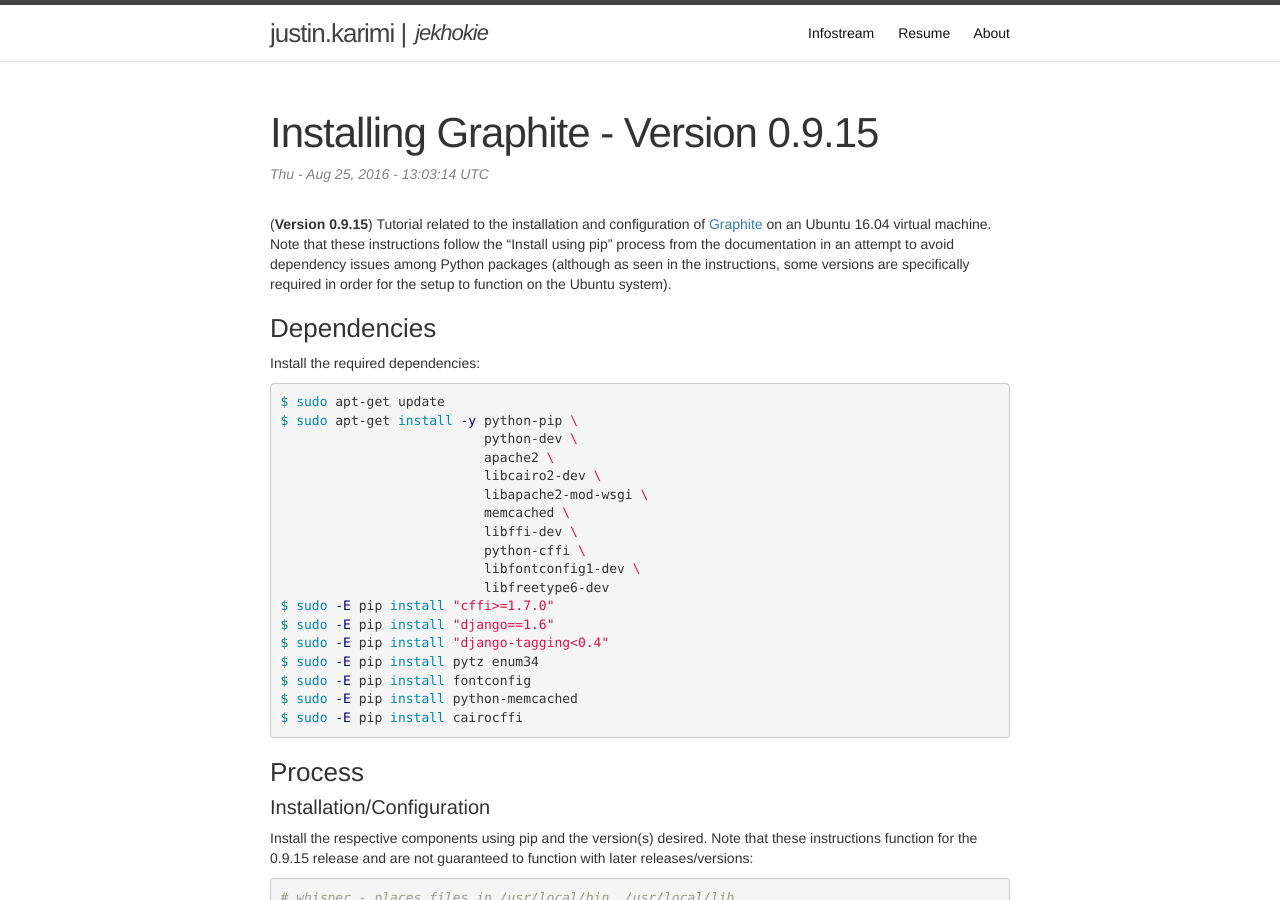
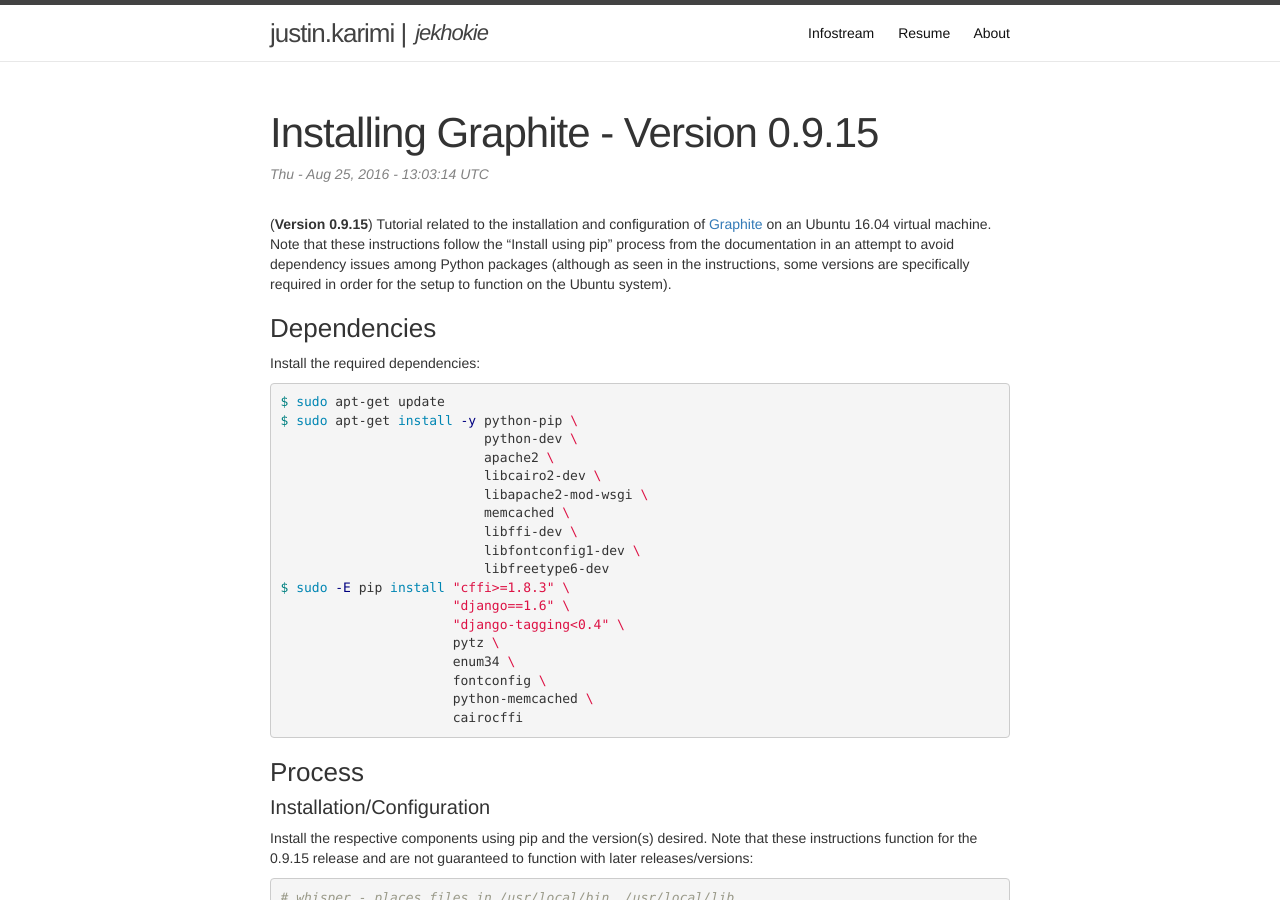
Before and after one commit to jekhokie/jekhokie.github.io, a Jekyll site: the page built from _posts/2016-08-25-installing-graphite-0-9-15.markdown, in a window 1280 px wide and 900 px high. Built offline with Jekyll 4.4.1, drawn with Linux system fonts in a browser that asks for light colours.

Commit message:
Update Graphite Installation - Small Fix
Small fix to the dependencies required to install Graphite.

```diff
--- a/_posts/2016-08-25-installing-graphite-0-9-15.markdown
+++ b/_posts/2016-08-25-installing-graphite-0-9-15.markdown
@@ -23,16 +23,16 @@
                           libapache2-mod-wsgi \
                           memcached \
                           libffi-dev \
-                          python-cffi \
                           libfontconfig1-dev \
                           libfreetype6-dev
-$ sudo -E pip install "cffi>=1.7.0"
-$ sudo -E pip install "django==1.6"
-$ sudo -E pip install "django-tagging<0.4"
-$ sudo -E pip install pytz enum34
-$ sudo -E pip install fontconfig
-$ sudo -E pip install python-memcached
-$ sudo -E pip install cairocffi
+$ sudo -E pip install "cffi>=1.8.3" \
+                      "django==1.6" \
+                      "django-tagging<0.4" \
+                      pytz \
+                      enum34 \
+                      fontconfig \
+                      python-memcached \
+                      cairocffi
 {% endhighlight %}
 
 ### Process
```
